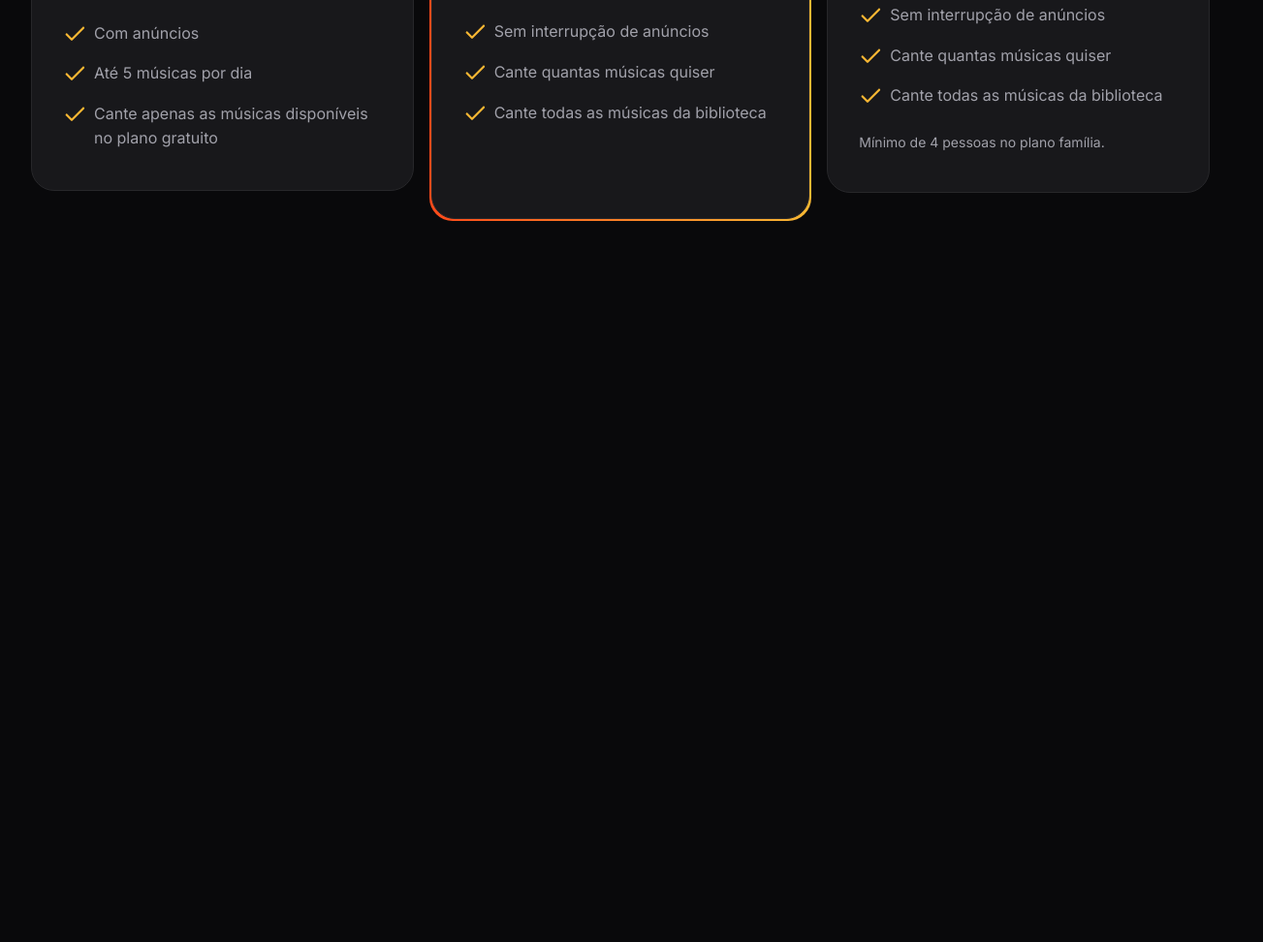
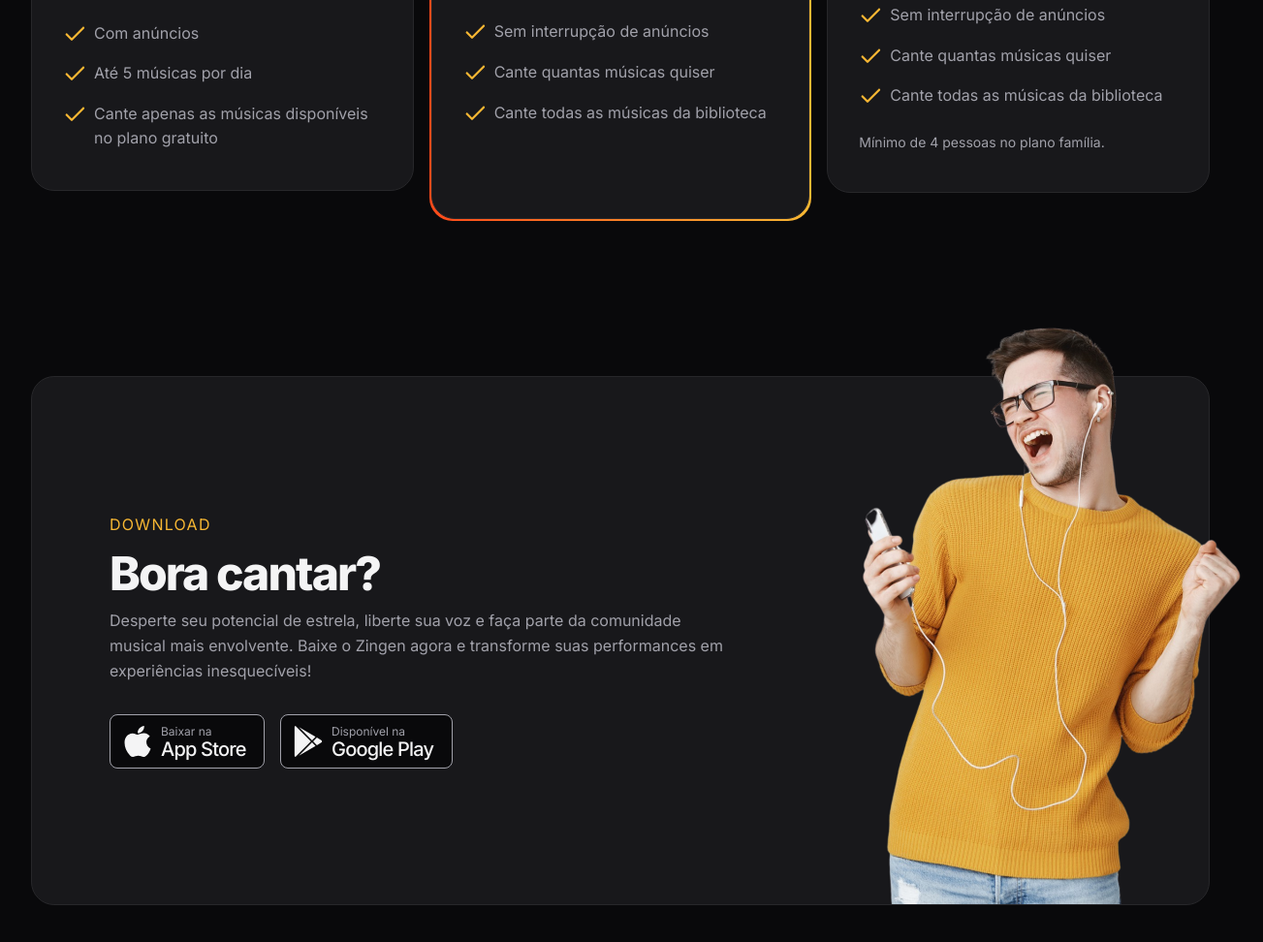
Before and after one commit to WillFriedl/projeto-zingen, a plain HTML site: page index.html in a window 1280 px wide. Shown: the part 3235-4207 px from the top of the page at 97% size, 1303 px wide, since content can reach past the window. Before the commit the page ends 3543 px from the top, so only its background shows below. Drawn offline with Linux system fonts and the light colour scheme.

Commit message:
Seção download

```diff
--- a/index.html
+++ b/index.html
@@ -173,5 +173,44 @@
       </div>
     </div>
   </section>
+
+  <section id="download">
+    <div class="container py-xl">
+      <div class="card px-lg even-columns items-center">
+        <div>
+          <header>
+            <strong>download</strong>
+            <h2>Bora cantar?</h2>
+          </header>
+          <p>
+            Desperte seu potencial de estrela, liberte sua voz e faça parte da comunidade musical mais envolvente. Baixe o Zingen agora e transforme suas performances em experiências inesquecíveis!
+          </p>
+
+          <div class="buttons flex gap-1">
+            <a href="#">
+              <div class="button">
+                <img src="assets/icons/ic_baseline-apple.svg" alt="Baixar da Apple Store">
+                <div>
+                  <p>Baixar na</p>
+                  <h2>App Store</h2>
+                </div>
+              </div>
+            </a>
+            <a href="#">
+              <div class="button">
+                <img src="assets/icons/ri_google-play-fill.svg" alt="Baixar da Apple Store">
+                <div>
+                  <p>Disponível na</p>
+                  <h2>Google Play</h2>
+                </div>
+              </div>
+            </a>
+          </div>
+        </div>
+
+        <img src="assets/rapaz-ouvindo-musica-com-fones-de-ouvido-e-cantando-no-aplicativo-de-karaoke-removebg 1.png" alt="">
+      </div>
+    </div>
+  </section>
 </body>
 </html>
--- /dev/null
+++ b/styles/download.css
@@ -0,0 +1,69 @@
+#download {
+
+  .card {
+    position: relative;
+    padding: 3rem 1.5rem 15rem;
+
+    & > img {
+      width: 14.5rem;
+      position: absolute;
+      bottom: 0;
+      right: -3.5rem;
+    }
+  }
+
+  & .buttons {
+    flex-wrap: wrap;
+    margin-top: 2rem;
+
+    & .button {
+      display: flex;
+      align-items: center;
+      width: 11.125rem;
+      height: 3.5rem;
+      padding: .75rem;
+      gap: .5rem;
+      border: 1px solid var(--text-color-secondary);
+      border-radius: .5rem;
+      background-color: var(--bg-color);
+
+      & div {
+        line-height: 1;
+      }
+
+      & p {
+        all: unset;
+        font-size: .75rem;
+        color: var(--text-color-secondary);
+
+      }
+
+      & h2 {
+        font: var(--fw-md) 1.25rem var(--ff-sans) ;
+      }
+    }
+  }
+
+  @media (width >= 80em) {
+    .card {
+      padding: 8.75rem 5rem;
+
+      & > div:first-child {
+        max-width: 40rem;
+      }
+
+      & > img {
+        width: 29.125rem;
+      }
+    }
+
+    & .buttons  {
+      & a:first-child {
+       & .button {
+        width: 10rem;
+       }
+      }
+    }
+  }
+
+}
--- a/styles/global.css
+++ b/styles/global.css
@@ -46,6 +46,8 @@ html {
   font-size: var(--ff-base);
   line-height: 1.6;
   color: var(--text-color-primary);
+
+  overflow-x: hidden;
 }
 
 body {
--- a/styles/index.css
+++ b/styles/index.css
@@ -9,3 +9,4 @@
 @import url(cards.css);
 @import url(features.css) (width >= 80em);
 @import url(pricing.css);
+@import url(download.css);
```
Also changed, not shown: assets/applestore-button.svg (added), assets/icons/ic_baseline-apple.svg (added), assets/icons/ri_google-play-fill.svg (added), assets/playstore-button.svg (added).
